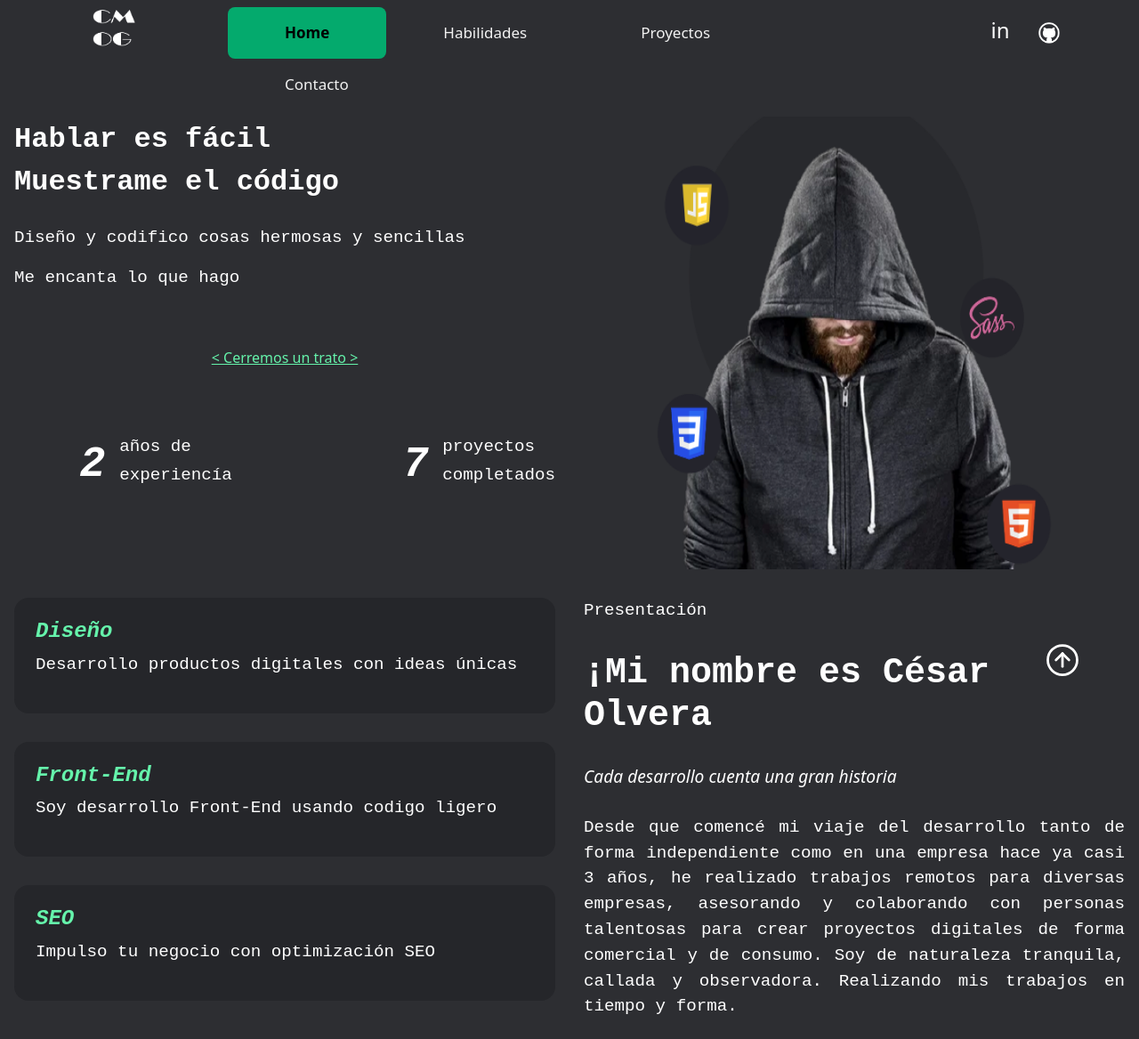
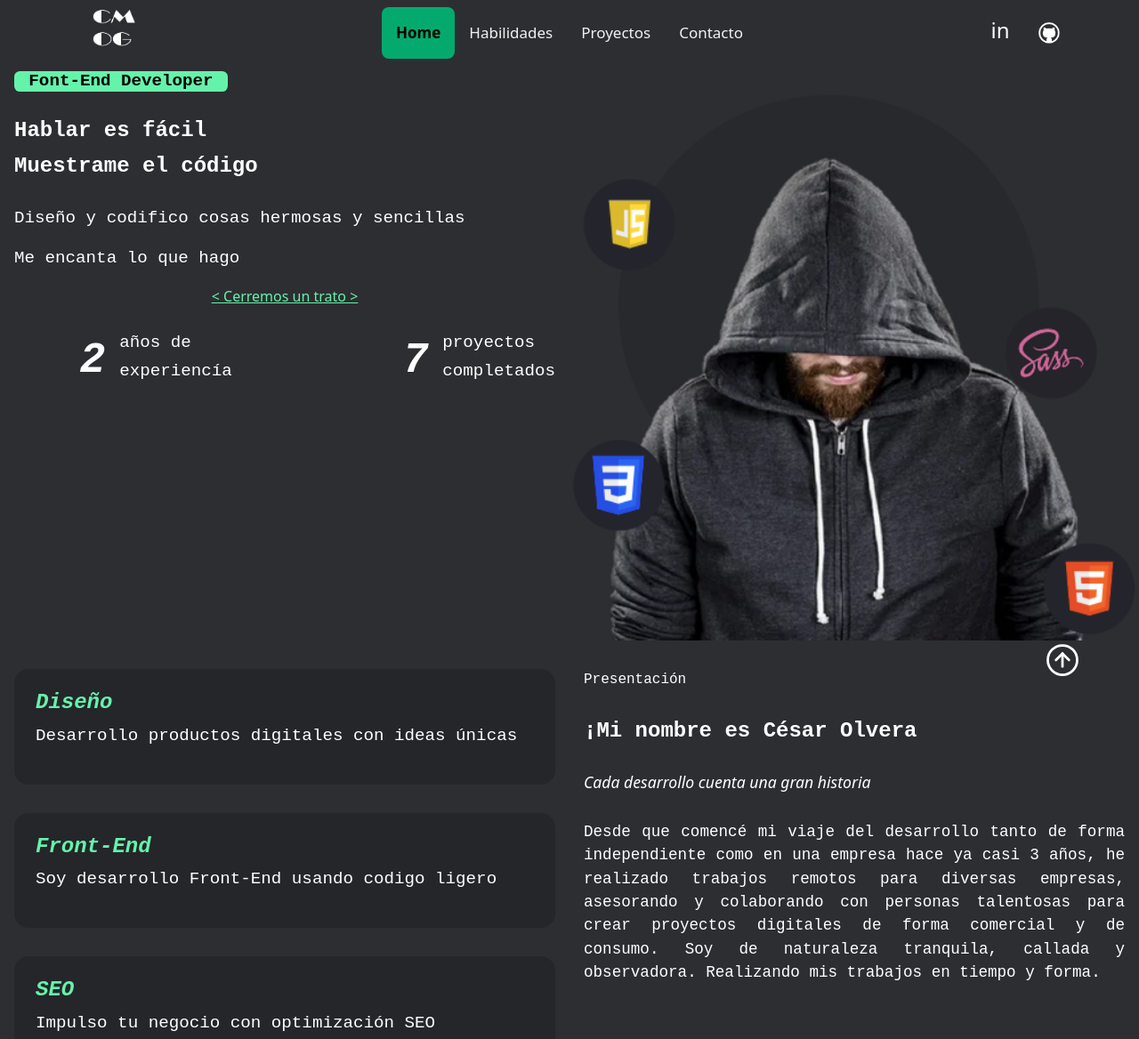
Before and after one commit to CMOG22/final, a plain HTML site: page 1_page/index.html in a window 1280 px wide. Shown: the top 1168 px of the page at 89% size. Drawn offline with nearby package versions, Linux system fonts and the light colour scheme.

Commit message:
tabletPortrait / se termino carroucel

```diff
--- a/1_page/sass/_desktop.scss
+++ b/1_page/sass/_desktop.scss
@@ -1,33 +1,3 @@
 @media (min-width:1021px){
-    .topnav a{
-        padding: 1rem 4rem;
-    }
 
-    .content_firt {
-        grid-template-columns: 1fr 1fr;
-    }
-    .frases {
-        margin: auto;
-    }
-    .front_end {
-        width: 20rem;
-    }
-    .people {
-        display: flex;
-        justify-content: center;
-        margin-top: 0;
-        img {
-            width: 70%;
-        }
-    }
-
-
-
-    .content_thr {
-        margin: 1rem;
-        width: 30rem;
-        height: 20rem;
-        max-width: 30rem;
-        max-height: 20rem;
-    }
 }
--- a/1_page/sass/_tabletPortrait.scss
+++ b/1_page/sass/_tabletPortrait.scss
@@ -0,0 +1,48 @@
+@media (min-width:481px) {
+    .content_firt {
+        grid-template-columns: 1fr 1fr;
+    }
+    .front_end {
+        width: 15rem;
+        h1 {
+            font-size: 1.2rem;
+            font-weight: 700;
+        }
+    }
+    .frase {
+        p {
+            font-size: 1.5rem;
+            line-height: 1.5rem;
+        }
+    }
+    .chat {
+        margin: 1rem ;
+    }
+    .fr2 {
+        margin: 2rem 1rem;
+    }
+    .people {
+        margin-top: 0;
+        z-index: -1;
+        img {
+            width: 100%;
+        }
+    }
+    .content_secont {
+        .present {
+            font-size: 1rem;
+        }
+        .nombre {
+            font-size: 1.5rem;
+        }
+        .desarrollo {
+            font-size: 1.1rem;
+        }
+        .historia {
+            font-size: 1.1rem;
+        }
+    }
+    .content_thr {
+        width: 100%;
+    }
+}
```
Also changed, not shown: 1_page/sass/main.css, 1 other file.
